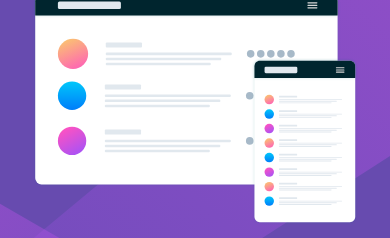
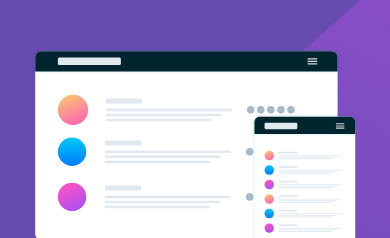
Before and after one commit to archihalder/fm-huddle-landing-page, a plain HTML site: page index.html in a window 390 px wide. Shown: the part 128-366 px from the top of the page. Drawn offline with nearby package versions, Linux system fonts and the light colour scheme.

Commit message:
modified some styles

```diff
--- a/style.css
+++ b/style.css
@@ -55,17 +55,18 @@ svg {
 
 /***************** STYLING ******************/
 body {
-    background: url("/images/bg-desktop.svg") no-repeat center center;
+    background: url("/images/bg-desktop.svg") no-repeat;
     -webkit-background-size: cover;
     -moz-background-size: cover;
     -o-background-size: cover;
     background-size: cover;
     background-color: var(--clr-primary-500);
+    min-height: 100vh;
 }
 
 main {
-    max-width: 1440px;
-    margin: 0 auto;
+    max-width: 1300px;
+    margin: 2rem auto 0;
     padding: 2rem;
 }
 
@@ -163,15 +164,6 @@ main {
 }
 
 @media (max-width: 920px) {
-    body {
-        background: url("/images/bg-mobile.svg") no-repeat center center;
-        -webkit-background-size: cover;
-        -moz-background-size: cover;
-        -o-background-size: cover;
-        background-size: cover;
-        background-color: var(--clr-primary-500);
-    }
-
     main {
         max-width: 800px;
     }
@@ -212,7 +204,12 @@ main {
     }
 }
 
-@media (max-width: 570px) {
+@media (max-width: 380px) {
+    body {
+        background: url("/images/bg-mobile.svg") no-repeat;
+        background-color: var(--clr-primary-500);
+    }
+
     main {
         min-width: 375px;
     }
```
